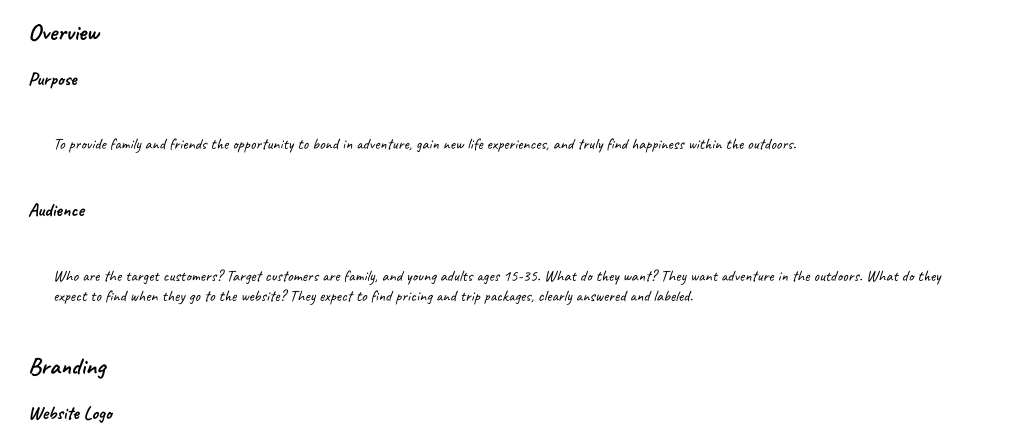
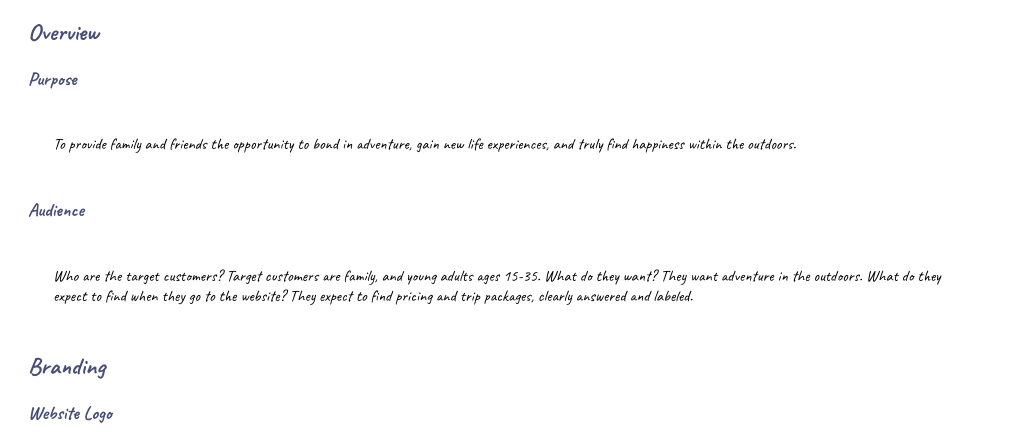
Before and after one commit to GersonErazo/wdd130, a plain HTML site: page wwr/site-plan-rafting.html in a window 1280 px wide. Shown: the part 175-615 px from the top of the page, without its empty margins (0-1023 px from the left). Drawn offline with Linux system fonts and the light colour scheme.

Commit message:
modified:   wwr/styles/site-plan-rafting.css

```diff
--- a/wwr/styles/site-plan-rafting.css
+++ b/wwr/styles/site-plan-rafting.css
@@ -18,7 +18,7 @@ body{
     --nav-hover-link-color:var(--accent1-color);
     --nav-hover-background-color:var(--accent2-color);
 }
-h1,h2.h3,h4,h5,h6{
+h1,h2,h3,h4,h5,h6{
     font-family: var(--paragraph-font);
     color: var(--primary-color);
 }
```
